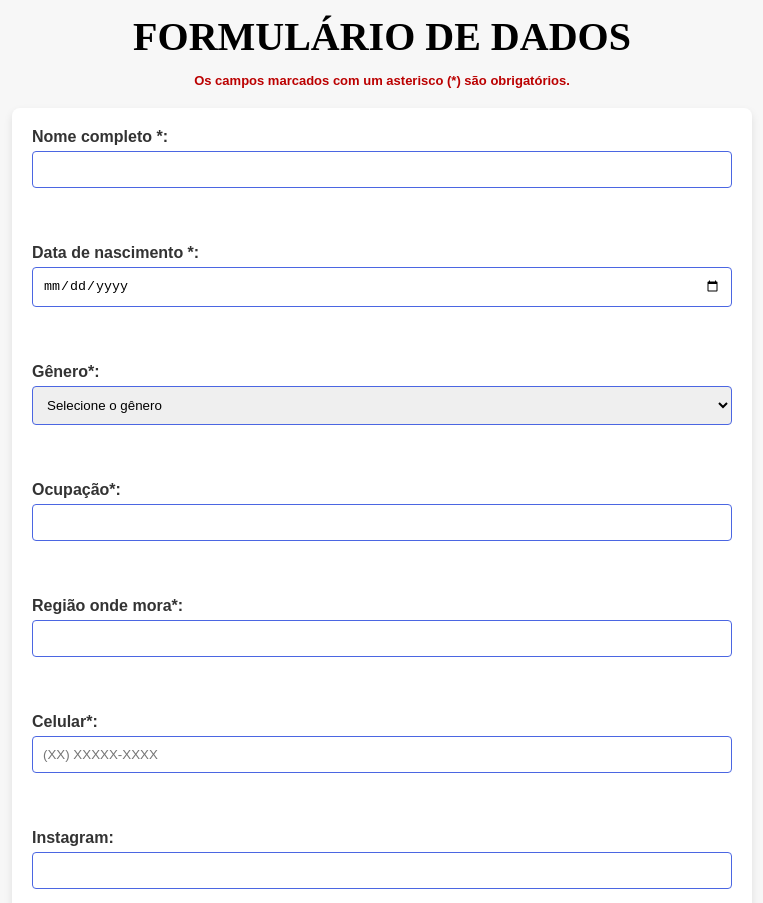
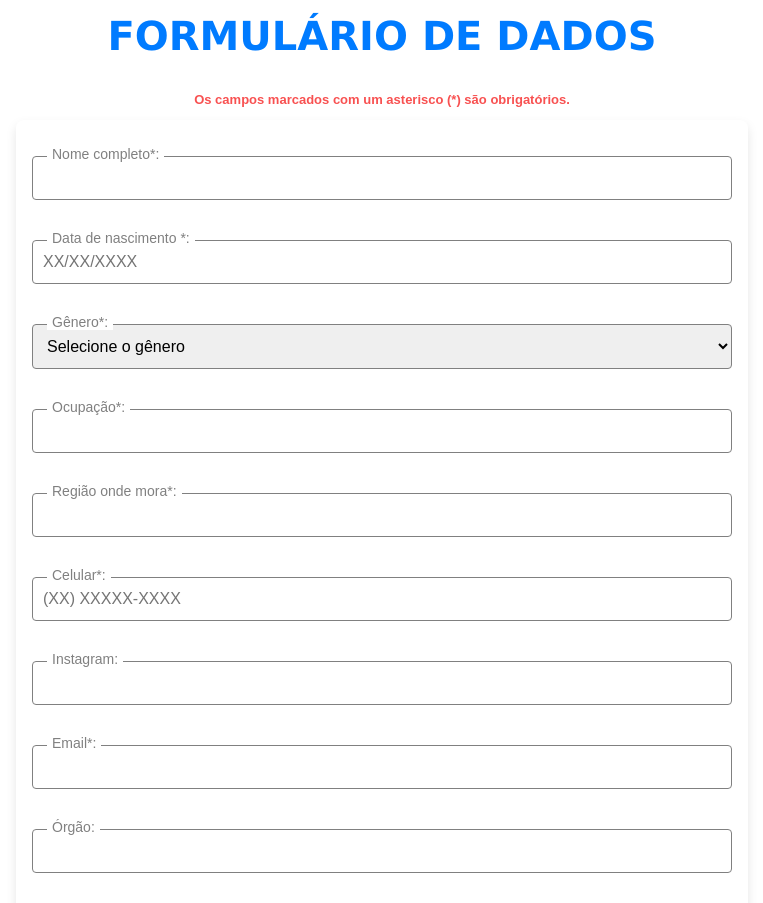
Before and after one commit to VictorRecalcatte/formsVGDF, a Next.js app: page / in a window 1280 px wide. Shown: the part 40-943 px from the top of the page, without its empty margins (258-1021 px from the left). Built offline with nearby package versions, Linux system fonts and the light colour scheme.

Commit message:
data resolvido

```diff
--- a/src/pages/index.js
+++ b/src/pages/index.js
@@ -153,21 +153,35 @@ export default function Home() {
         <h2>FORMULÁRIO DE DADOS</h2>
         <h3>Os campos marcados com um asterisco (*) são obrigatórios.</h3>
         <form onSubmit={handleSubmit}>
-          <label>Nome completo *:</label>
-          <input type="text" name="nome_completo" value={formData.nome_completo} onChange={handleChange} /> <br /><br />
 
+          <div class="form-group">
+              <input type="text" name="nome_completo" value={formData.nome_completo} onChange={handleChange} />
+              <label>Nome completo*:</label>
+          </div>
+
+          <div class="form-group">
+            <InputMask
+              mask="99/99/9999"
+              value={formData.data_de_nascimento}
+              onChange={handleChange}
+              name="data_de_nascimento"
+              placeholder="XX/XX/XXXX"
+            />
               <label>Data de nascimento *:</label>
-          <input type="date" name="data_de_nascimento" /> <br /><br />
+          </div>
 
-          <label>Gênero*:</label>
+          <div class = "form-group">
             <select name="genero" value={formData.genero} onChange={handleChange}>
               <option value="">Selecione o gênero</option>
-            <option value="Homem">Homem</option>
-            <option value="Mulher">Mulher</option>
-          </select> <br /><br />
+              <option value="Masculino">Masculino</option>
+              <option value="Feminino">Feminino</option>
+            </select>
+            <label>Gênero*:</label>
+          </div>
 
-          <label>Ocupação*:</label>
-          <input type="text" name="ocupacao" value={formData.ocupacao} onChange={handleChange} /> <br /><br />
+
+          <div class='form-group'>
+            <input type="text" name="ocupacao" value={formData.ocupacao} onChange={handleChange} /> <br />
             {filteredOcupacoes.length > 0 && (
               <ul style={{ listStyleType: 'none', paddingLeft: 0 }}>
                 {filteredOcupacoes.map((ocupacao) => (
@@ -181,9 +195,11 @@ export default function Home() {
                 ))}
               </ul>
             )}
+            <label>Ocupação*:</label>
+          </div>
 
-          <label>Região onde mora*:</label>
-          <input type="text" name="regiao_onde_mora" value={formData.regiao_onde_mora} onChange={handleChange} /> <br /><br />
+          <div class = 'form-group'>
+                <input type="text" name="regiao_onde_mora" value={formData.regiao_onde_mora} onChange={handleChange} /> <br />
               {filteredRegioes.length > 0 && (
                 <ul style={{ listStyleType: 'none', paddingLeft: 0 }}>
                   {filteredRegioes.map((regiao) => (
@@ -197,8 +213,10 @@ export default function Home() {
                   ))}
                 </ul>
               )}
+              <label>Região onde mora*:</label>
+            </div>
 
-          <label>Celular*:</label>
+            <div class = 'form-group'>
               <InputMask
               mask="(99) 99999-9999"
               value={formData.telefone}
@@ -206,24 +224,36 @@ export default function Home() {
               name="telefone"
               placeholder="(XX) XXXXX-XXXX"
               />
-          <br /><br />
+              <label>Celular*:</label>
+            </div>
 
+            <div class="form-group">
+            <input type="text" name="instagram" value={formData.instagram} onChange={handleChange} />
             <label>Instagram:</label>
-          <input type="text" name="instagram" value={formData.instagram} onChange={handleChange} /> <br /><br />
+          </div>
 
-          <label>Email:</label>
-          <input type="email" name="email" value={formData.email} onChange={handleChange} /> <br /><br />
+          <div class='form-group'>
+            <input type="email" name="email" value={formData.email} onChange={handleChange} />
+            <label>Email*:</label>
+          </div>
 
+          <div class="form-group">
+
+            <input type="text" name="orgao" value={formData.orgao} onChange={handleChange} />
             <label>Órgão:</label>
-          <input type="text" name="orgao" value={formData.orgao} onChange={handleChange} /> <br /><br />
+          </div>
 
+          <div class = "form-group">
+            <input type="text" name="comunidade" value={formData.comunidade} onChange={handleChange} />
             <label>Comunidade:</label>
-          <input type="text" name="comunidade" value={formData.comunidade} onChange={handleChange} /> <br /><br />
+          </div>
 
+          <div class = "form-group">
+            <input type="text" name="origem" value={formData.origem} onChange={handleChange} />
             <label>Origem:</label>
-          <input type="text" name="origem" value={formData.origem} onChange={handleChange} /> <br /><br />
+          </div>
 
-          <label>Senha:</label>
+          <div class = "form-group">
             <input
               type="password"
               name="senha"
@@ -231,7 +261,8 @@ export default function Home() {
               onChange={handleChange}
               placeholder="Digite a senha para enviar o formulário"
             />
-          <br /><br />
+            <label>Senha:</label>
+          </div>
 
           <button type="submit" style={{ cursor: 'pointer' }}>Enviar</button>
         </form>
--- a/src/styles/globals.css
+++ b/src/styles/globals.css
@@ -1,8 +1,8 @@
+
 body {
   font-family: Arial, sans-serif;
   margin: 0;
   padding: 20px;
-  background-color: #f7f7f7; /* Fundo mais suave */
 }
 
 form {
@@ -10,84 +10,79 @@ form {
   flex-direction: column;
   max-width: 700px;
   margin: 0 auto;
-  padding: 20px;
   background-color: #ffffff;
+  padding: 16px;
   border-radius: 8px;
-  box-shadow: 0px 4px 8px rgba(0, 0, 0, 0.1);
+  box-shadow: 0 5px 11px rgba(0, 0, 0, 0.1)
+}
+
+.form-group {
+  position: relative;
+  margin: 20px 0;
+}
+
+input, select {
+  width: 100%;
+  padding: 12px 10px;
+  border: 1px solid gray;
+  border-radius: 4px;
+  font-size: 16px;
+  outline: none;
+  box-sizing: border-box;
 }
 
 label {
-  font-weight: bold;
-  margin-bottom: 5px;
-  color: #333; /* Cor mais suave para o texto */
+  position: absolute;
+  top: -10px;
+  left: 15px;
+  background-color: white;
+  padding: 0 5px;
+  color: gray;
+  font-size: 14px;
+  transition: 0.3s;
+  pointer-events: none;
+  z-index: 1;
 }
 
-input,
-textarea,
-select {
-  padding: 10px;
-  border: 1px solid #4b66e2;
-  border-radius: 4px;
-  margin-bottom: 20px;
-  outline: none;
-  transition: border-color 0.3s ease;
+input:focus {
+  border-color: #007bff;
 }
 
-input:focus,
-textarea:focus,
+input:focus + label{
+  color: #007bff;
+}
+
 select:focus {
-  border-color: #2e47cc; /* Cor mais escura ao focar */
+  border-color: #007bff;
+}
+
+select:focus + label{
+  color: #007bff;
 }
 
 button {
-  background-color: #4CAF50;
+  margin-top: 1rem;
+  background-color: #007bff;
   color: white;
   padding: 10px 20px;
   border: none;
   border-radius: 4px;
   cursor: pointer;
-  transition: background-color 0.3s ease;
-}
-
-button:hover {
-  background-color: #45a049; /* Mudança de cor ao passar o mouse */
+  border-radius: 5px;
 }
 
 h2 {
-  text-align: center;
-  font-family: 'Times New Roman', Times, serif;
-  font-size: 40px;
-  color: rgb(0, 0, 0);
-  margin-bottom: 10px;
+text-align: center;
+font-family: 'Lucida Sans', 'Lucida Sans Regular', 'Lucida Grande', 'Lucida Sans Unicode', Geneva, Verdana, sans-serif;
+font-size: 40px;
+color: #007bff;
 }
 
+
 h3 {
-  color: #bb0000;
-  text-align: center;
+  color: #f85151;
+  display: flex;
+  justify-content: center;
+  align-items: center;
   font-size: small;
-  margin-bottom: 20px;
 }
-
-.form-group {
-  display: flex;
-  flex-direction: column;
-}
-
-ul {
-  list-style-type: none;
-  padding: 0;
-}
-
-li {
-  padding: 8px;
-  border-bottom: 1px solid #ddd;
-  cursor: pointer;
-}
-
-li:hover {
-  background-color: #f0f0f0;
-}
-
-input[type="date"] {
-  cursor: pointer;
-}
```
Lines whose indentation alone changed are shown as unchanged.
